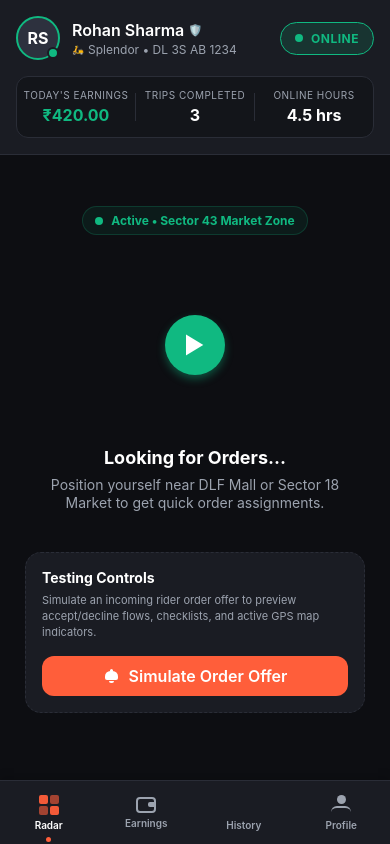
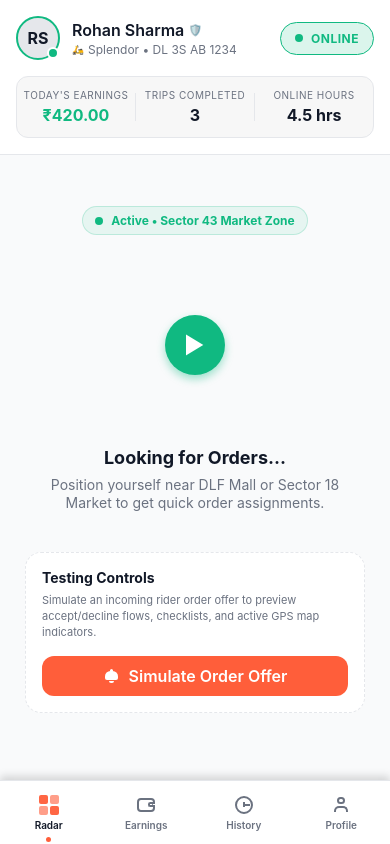
Before and after one commit to Saif0933/modarappidDeliveryApp, a React Native app: screen / in a window 390 px wide. Built offline with nearby package versions, Linux system fonts and the light colour scheme.

Commit message:
implement a feature

```diff
--- a/App.tsx
+++ b/App.tsx
@@ -9,7 +9,7 @@ function App() {
 
   return (
     <SafeAreaProvider>
-      <StatusBar barStyle="light-content" backgroundColor="#1A1C23" />
+      <StatusBar barStyle="dark-content" backgroundColor="#FFFFFF" />
       <AppProvider>
         <View style={styles.container}>
           <AppNavigator />
@@ -22,7 +22,7 @@ function App() {
 const styles = StyleSheet.create({
   container: {
     flex: 1,
-    backgroundColor: '#0D0E12',
+    backgroundColor: '#F9FAFB',
   },
 });
 
--- a/src/components/Icon.tsx
+++ b/src/components/Icon.tsx
@@ -1,5 +1,6 @@
 import React from 'react';
 import { View, Text, StyleSheet, ViewStyle } from 'react-native';
+import { colors } from '../theme/colors';
 
 export type IconName =
   | 'dashboard'
@@ -44,24 +45,107 @@ export const Icon: React.FC<IconProps> = ({ name, color = '#FFFFFF', size = 24,
 
       case 'wallet':
         return (
-          <View style={[styles.walletOuter, { width: size, height: size * 0.8, borderColor: color }]}>
-            <View style={[styles.walletFlap, { backgroundColor: color }]} />
+          <View style={{ width: size, height: size, justifyContent: 'center', alignItems: 'center' }}>
+            <View
+              style={{
+                width: size * 0.9,
+                height: size * 0.7,
+                borderColor: color,
+                borderWidth: 2,
+                borderRadius: 4,
+                position: 'relative',
+                justifyContent: 'center',
+                alignItems: 'flex-end',
+              }}
+            >
+              {/* Flap */}
+              <View
+                style={{
+                  position: 'absolute',
+                  right: -2,
+                  width: size * 0.38,
+                  height: size * 0.28,
+                  borderColor: color,
+                  borderWidth: 2,
+                  backgroundColor: colors.card,
+                  borderTopLeftRadius: 3,
+                  borderBottomLeftRadius: 3,
+                  borderRightWidth: 0,
+                  justifyContent: 'center',
+                  alignItems: 'center',
+                }}
+              >
+                {/* Lock dot */}
+                <View style={{ width: size * 0.08, height: size * 0.08, borderRadius: 99, backgroundColor: color }} />
+              </View>
+            </View>
           </View>
         );
 
       case 'history':
         return (
-          <View style={[styles.clockOuter, { width: size, height: size, borderColor: color }]}>
-            <View style={[styles.clockHandMin, { backgroundColor: color, height: size * 0.35 }]} />
-            <View style={[styles.clockHandHour, { backgroundColor: color, width: size * 0.25 }]} />
+          <View style={{ width: size, height: size, justifyContent: 'center', alignItems: 'center' }}>
+            <View
+              style={{
+                width: size * 0.9,
+                height: size * 0.9,
+                borderRadius: 99,
+                borderWidth: 2,
+                borderColor: color,
+                justifyContent: 'center',
+                alignItems: 'center',
+              }}
+            >
+              {/* Hour hand */}
+              <View
+                style={{
+                  position: 'absolute',
+                  backgroundColor: color,
+                  width: 2,
+                  height: size * 0.25,
+                  top: size * 0.22,
+                }}
+              />
+              {/* Minute hand */}
+              <View
+                style={{
+                  position: 'absolute',
+                  backgroundColor: color,
+                  height: 2,
+                  width: size * 0.22,
+                  left: size * 0.42,
+                }}
+              />
+            </View>
           </View>
         );
 
       case 'user':
         return (
-          <View style={[styles.userContainer, { width: size, height: size }]}>
-            <View style={[styles.userHead, { backgroundColor: color, width: size * 0.45, height: size * 0.45 }]} />
-            <View style={[styles.userBody, { borderColor: color, width: size, height: size * 0.45, borderTopWidth: 2 }]} />
+          <View style={{ width: size, height: size, justifyContent: 'center', alignItems: 'center' }}>
+            {/* Head */}
+            <View
+              style={{
+                width: size * 0.38,
+                height: size * 0.38,
+                borderRadius: 99,
+                borderWidth: 2,
+                borderColor: color,
+                marginBottom: 2,
+              }}
+            />
+            {/* Body */}
+            <View
+              style={{
+                width: size * 0.72,
+                height: size * 0.3,
+                borderTopLeftRadius: size * 0.25,
+                borderTopRightRadius: size * 0.25,
+                borderWidth: 2,
+                borderColor: color,
+                borderBottomWidth: 0,
+              }}
+            />
           </View>
         );
 
@@ -105,31 +189,73 @@ export const Icon: React.FC<IconProps> = ({ name, color = '#FFFFFF', size = 24,
 
       case 'map-pin':
         return (
-          <View style={[styles.pinContainer, { width: size, height: size }]}>
-            <View style={[styles.pinCircle, { borderColor: color, width: size * 0.8, height: size * 0.8, borderWidth: 2 }]}>
-              <View style={[styles.pinCenter, { backgroundColor: color, width: size * 0.25, height: size * 0.25 }]} />
+          <View style={{ width: size, height: size, justifyContent: 'center', alignItems: 'center', position: 'relative' }}>
+            {/* Pin head */}
+            <View
+              style={{
+                width: size * 0.75,
+                height: size * 0.75,
+                borderRadius: (size * 0.75) / 2,
+                borderWidth: 2,
+                borderColor: color,
+                backgroundColor: 'transparent',
+                justifyContent: 'center',
+                alignItems: 'center',
+                zIndex: 2,
+              }}
+            >
+              {/* Center hole */}
+              <View style={{ width: size * 0.22, height: size * 0.22, borderRadius: (size * 0.22) / 2, backgroundColor: color }} />
             </View>
+            {/* Pointer (rotated square sitting at the bottom of the circle) */}
             <View
-              style={[
-                styles.pinPointer,
-                {
-                  backgroundColor: color,
-                  width: size * 0.35,
-                  height: size * 0.35,
-                  bottom: size * 0.05,
-                  transform: [{ rotate: '45deg' }],
-                },
-              ]}
+              style={{
+                position: 'absolute',
+                width: size * 0.32,
+                height: size * 0.32,
+                backgroundColor: color,
+                transform: [{ rotate: '45deg' }],
+                bottom: size * 0.12,
+                zIndex: 1,
+              }}
             />
           </View>
         );
 
       case 'store':
         return (
-          <View style={[styles.storeContainer, { width: size, height: size }]}>
-            <View style={[styles.storeRoof, { borderBottomColor: color, borderBottomWidth: size * 0.3, borderLeftWidth: size * 0.5, borderRightWidth: size * 0.5 }]} />
-            <View style={[styles.storeWall, { borderColor: color, width: size * 0.8, height: size * 0.6 }]} />
-            <View style={[styles.storeDoor, { backgroundColor: color, width: size * 0.25, height: size * 0.3 }]} />
+          <View style={{ width: size, height: size, justifyContent: 'center', alignItems: 'center' }}>
+            {/* Store roof */}
+            <View
+              style={{
+                width: 0,
+                height: 0,
+                backgroundColor: 'transparent',
+                borderStyle: 'solid',
+                borderLeftWidth: size * 0.45,
+                borderRightWidth: size * 0.45,
+                borderBottomWidth: size * 0.28,
+                borderLeftColor: 'transparent',
+                borderRightColor: 'transparent',
+                borderBottomColor: color,
+              }}
+            />
+            {/* Store body */}
+            <View
+              style={{
+                width: size * 0.75,
+                height: size * 0.45,
+                borderColor: color,
+                borderLeftWidth: 2,
+                borderRightWidth: 2,
+                borderBottomWidth: 2,
+                justifyContent: 'flex-end',
+                alignItems: 'center',
+              }}
+            >
+              {/* Door */}
+              <View style={{ width: size * 0.22, height: size * 0.26, backgroundColor: color }} />
+            </View>
           </View>
         );
 
--- a/src/components/common/Button.tsx
+++ b/src/components/common/Button.tsx
@@ -165,7 +165,7 @@ export const SwipeButton: React.FC<SwipeButtonProps> = ({
         styles.swipeContainer,
         {
           borderColor: color,
-          backgroundColor: 'rgba(26, 28, 35, 0.6)',
+          backgroundColor: 'rgba(0, 0, 0, 0.03)',
         },
         style,
       ]}
@@ -225,7 +225,7 @@ const styles = StyleSheet.create({
   },
   // Secondary Styles
   secondaryButton: {
-    backgroundColor: 'rgba(255, 255, 255, 0.05)',
+    backgroundColor: 'rgba(0, 0, 0, 0.04)',
     borderColor: colors.border,
   },
   secondaryText: {
@@ -249,7 +249,7 @@ const styles = StyleSheet.create({
   },
   // Disabled
   disabledButton: {
-    backgroundColor: '#1E2028',
+    backgroundColor: '#E5E7EB',
     borderColor: 'transparent',
     opacity: 0.5,
   },
--- a/src/components/common/Card.tsx
+++ b/src/components/common/Card.tsx
@@ -41,8 +41,8 @@ const styles = StyleSheet.create({
     shadowColor: colors.black,
   },
   glassCard: {
-    backgroundColor: 'rgba(26, 28, 35, 0.75)',
-    borderColor: 'rgba(255, 255, 255, 0.08)',
+    backgroundColor: 'rgba(255, 255, 255, 0.75)',
+    borderColor: 'rgba(0, 0, 0, 0.06)',
     shadowColor: colors.black,
   },
   accentCard: {
--- a/src/components/common/Header.tsx
+++ b/src/components/common/Header.tsx
@@ -97,7 +97,7 @@ const styles = StyleSheet.create({
     width: 44,
     height: 44,
     borderRadius: 22,
-    backgroundColor: '#2D313E',
+    backgroundColor: '#E5E7EB',
     justifyContent: 'center',
     alignItems: 'center',
     borderWidth: 2,
@@ -167,7 +167,7 @@ const styles = StyleSheet.create({
   },
   statsBar: {
     flexDirection: 'row',
-    backgroundColor: 'rgba(13, 14, 18, 0.5)',
+    backgroundColor: 'rgba(0, 0, 0, 0.03)',
     borderRadius: 12,
     paddingVertical: 12,
     borderWidth: 1,
--- a/src/components/order/ActiveOrderFlow.tsx
+++ b/src/components/order/ActiveOrderFlow.tsx
@@ -176,7 +176,7 @@ export const ActiveOrderFlow: React.FC = () => {
                 onPress={() => toggleItemCheck(index)}
                 style={[
                   styles.itemVerifyRow,
-                  { backgroundColor: checkedItems[index] ? 'rgba(16, 185, 129, 0.06)' : 'rgba(255, 255, 255, 0.02)' },
+                  { backgroundColor: checkedItems[index] ? 'rgba(16, 185, 129, 0.06)' : 'rgba(0, 0, 0, 0.01)' },
                 ]}
               >
                 <View style={styles.itemTitleCol}>
@@ -345,7 +345,7 @@ const styles = StyleSheet.create({
   },
   mapPlaceholder: {
     flex: 1,
-    backgroundColor: '#1E212E',
+    backgroundColor: '#E4E9F0',
     position: 'relative',
     overflow: 'hidden',
   },
@@ -355,7 +355,7 @@ const styles = StyleSheet.create({
     right: 0,
     top: '30%',
     height: 12,
-    backgroundColor: 'rgba(255, 255, 255, 0.05)',
+    backgroundColor: '#FFFFFF',
   },
   streetVertical: {
     position: 'absolute',
@@ -363,7 +363,7 @@ const styles = StyleSheet.create({
     bottom: 0,
     left: '25%',
     width: 12,
-    backgroundColor: 'rgba(255, 255, 255, 0.05)',
+    backgroundColor: '#FFFFFF',
   },
   routeLine: {
     position: 'absolute',
@@ -543,7 +543,7 @@ const styles = StyleSheet.create({
     marginVertical: 12,
   },
   deliveryNoteContainer: {
-    backgroundColor: 'rgba(255, 255, 255, 0.02)',
+    backgroundColor: 'rgba(0, 0, 0, 0.02)',
     padding: 10,
     borderRadius: 8,
     borderWidth: 1,
@@ -563,7 +563,7 @@ const styles = StyleSheet.create({
   },
   miniEarningCard: {
     paddingVertical: 12,
-    backgroundColor: 'rgba(0, 0, 0, 0.15)',
+    backgroundColor: 'rgba(0, 0, 0, 0.02)',
   },
   miniEarningRow: {
     flexDirection: 'row',
--- a/src/components/order/OrderOfferModal.tsx
+++ b/src/components/order/OrderOfferModal.tsx
@@ -221,7 +221,7 @@ const styles = StyleSheet.create({
   timerContainer: {
     width: '100%',
     height: 24,
-    backgroundColor: 'rgba(255, 255, 255, 0.05)',
+    backgroundColor: 'rgba(0, 0, 0, 0.04)',
     borderRadius: 12,
     overflow: 'hidden',
     justifyContent: 'center',
@@ -274,7 +274,7 @@ const styles = StyleSheet.create({
   },
   detailsGrid: {
     flexDirection: 'row',
-    backgroundColor: 'rgba(0, 0, 0, 0.25)',
+    backgroundColor: 'rgba(0, 0, 0, 0.03)',
     borderRadius: 12,
     paddingVertical: 12,
     marginBottom: 20,
@@ -302,7 +302,7 @@ const styles = StyleSheet.create({
     backgroundColor: colors.border,
   },
   routeContainer: {
-    backgroundColor: 'rgba(255, 255, 255, 0.02)',
+    backgroundColor: 'rgba(0, 0, 0, 0.01)',
     borderRadius: 12,
     padding: 12,
     marginBottom: 16,
@@ -354,7 +354,7 @@ const styles = StyleSheet.create({
   itemsSummary: {
     flexDirection: 'row',
     alignItems: 'center',
-    backgroundColor: 'rgba(255, 255, 255, 0.03)',
+    backgroundColor: 'rgba(0, 0, 0, 0.02)',
     borderRadius: 8,
     paddingVertical: 8,
     paddingHorizontal: 12,
--- a/src/screens/DashboardScreen.tsx
+++ b/src/screens/DashboardScreen.tsx
@@ -187,7 +187,7 @@ const styles = StyleSheet.create({
     width: 90,
     height: 90,
     borderRadius: 45,
-    backgroundColor: 'rgba(255, 255, 255, 0.03)',
+    backgroundColor: 'rgba(0, 0, 0, 0.02)',
     justifyContent: 'center',
     alignItems: 'center',
     position: 'relative',
--- a/src/screens/EarningsScreen.tsx
+++ b/src/screens/EarningsScreen.tsx
@@ -151,7 +151,7 @@ const styles = StyleSheet.create({
     letterSpacing: 1,
   },
   balanceText: {
-    color: colors.white,
+    color: colors.text,
     fontSize: typography.fontSize.huge,
     fontWeight: typography.fontWeight.heavy,
   },
@@ -197,7 +197,7 @@ const styles = StyleSheet.create({
   barTrack: {
     width: 8,
     height: 90,
-    backgroundColor: 'rgba(255, 255, 255, 0.05)',
+    backgroundColor: 'rgba(0, 0, 0, 0.04)',
     borderRadius: 4,
     overflow: 'hidden',
     justifyContent: 'flex-end',
--- a/src/screens/HistoryScreen.tsx
+++ b/src/screens/HistoryScreen.tsx
@@ -196,7 +196,7 @@ const styles = StyleSheet.create({
     textTransform: 'uppercase',
   },
   addressSection: {
-    backgroundColor: 'rgba(255, 255, 255, 0.01)',
+    backgroundColor: 'rgba(0, 0, 0, 0.01)',
     borderWidth: 1,
     borderColor: colors.border,
     borderRadius: 8,
@@ -255,7 +255,7 @@ const styles = StyleSheet.create({
   expandedStatsRow: {
     flexDirection: 'row',
     justifyContent: 'space-between',
-    backgroundColor: 'rgba(0, 0, 0, 0.15)',
+    backgroundColor: 'rgba(0, 0, 0, 0.02)',
     padding: 10,
     borderRadius: 8,
   },
--- a/src/screens/ProfileScreen.tsx
+++ b/src/screens/ProfileScreen.tsx
@@ -196,7 +196,7 @@ const styles = StyleSheet.create({
     width: 80,
     height: 80,
     borderRadius: 40,
-    backgroundColor: '#2D313E',
+    backgroundColor: '#E5E7EB',
     justifyContent: 'center',
     alignItems: 'center',
     borderWidth: 3,
@@ -205,7 +205,7 @@ const styles = StyleSheet.create({
     marginBottom: 12,
   },
   avatarBigText: {
-    color: colors.white,
+    color: colors.text,
     fontSize: typography.fontSize.xxl,
     fontWeight: typography.fontWeight.bold,
   },
@@ -347,7 +347,7 @@ const styles = StyleSheet.create({
   },
   tabButtonsRow: {
     flexDirection: 'row',
-    backgroundColor: 'rgba(0, 0, 0, 0.2)',
+    backgroundColor: 'rgba(0, 0, 0, 0.05)',
     borderRadius: 8,
     padding: 4,
     marginTop: 12,
--- a/src/theme/colors.ts
+++ b/src/theme/colors.ts
@@ -1,18 +1,18 @@
 export const colors = {
   primary: '#FF5E3A',      // Vibrant coral orange for actions and delivery brand
-  secondary: '#1F2937',    // Deep slate for dark mode cards
-  background: '#0D0E12',   // Premium rich dark background
-  card: '#1A1C23',         // Slate dark card background
-  text: '#FFFFFF',         // White primary text
-  textMuted: '#9CA3AF',    // Muted grey text
+  secondary: '#F3F4F6',    // Soft light grey for light mode secondary buttons/fields
+  background: '#F9FAFB',   // Clean premium light background
+  card: '#FFFFFF',         // White card background
+  text: '#111827',         // Deep slate dark text for high readability
+  textMuted: '#6B7280',    // Muted grey text
   success: '#10B981',      // Neon green for online status/earnings
   danger: '#EF4444',       // Crimson red for decline/offline status
   warning: '#F59E0B',      // Amber yellow for ratings/warnings
   info: '#3B82F6',         // Blue for navigation and details
-  border: '#2A2D37',       // Subtly visible borders for containers
+  border: '#E5E7EB',       // Subtly visible borders for containers
   white: '#FFFFFF',
   black: '#000000',
-  glass: 'rgba(26, 28, 35, 0.85)', // Glassmorphism container background
+  glass: 'rgba(255, 255, 255, 0.85)', // Light glassmorphism container background
 };
 
 export type Colors = typeof colors;
```
